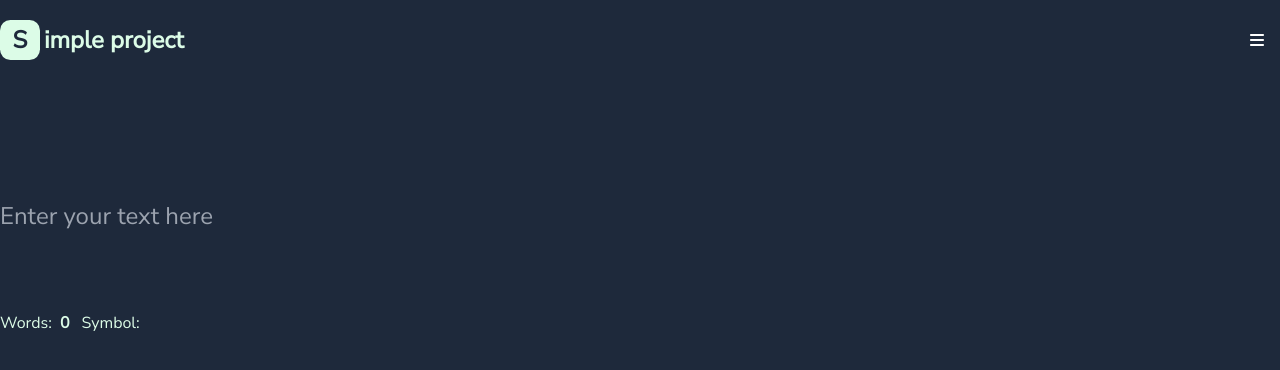
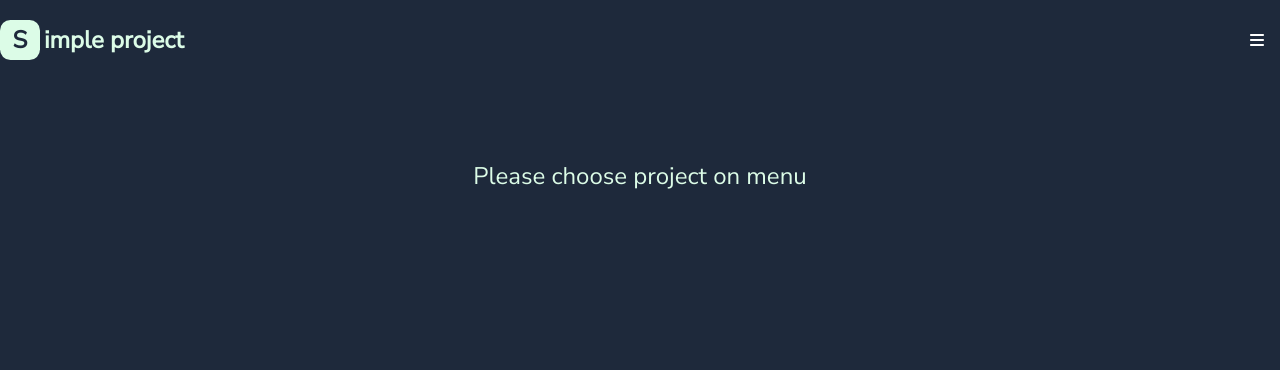
Before and after one commit to Lointainy/simple-projects, a React (Vite) app: page / in a window 1280 px wide. Shown: the top 370 px of the page. Built offline with nearby package versions, Linux system fonts and the light colour scheme.

Commit message:
create main-page

```diff
--- a/src/pages/MainPage.jsx
+++ b/src/pages/MainPage.jsx
@@ -1,8 +1,7 @@
-import { WordCount } from '../projects/WordCount/WordCount'
 export const MainPage = () => {
   return (
-    <div className="container my-20">
-      <WordCount></WordCount>
+    <div className="main-page container my-20 flex justify-center">
+      <h1 className="text-green-100 font-medium text-2xl">Please choose project on menu</h1>
     </div>
   )
 }
```
